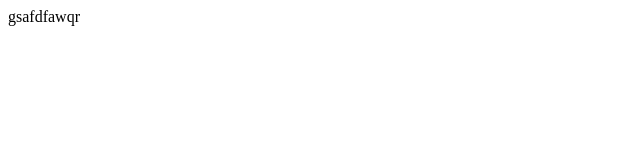
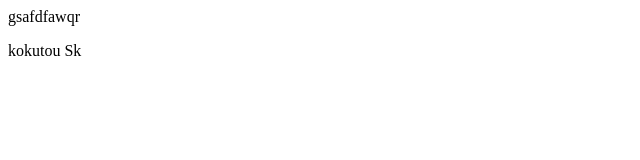
Before and after one commit to Alefex/1_repo_knowing, a plain HTML site: page index.html in a window 1280 px wide. Shown: the full height of the page, 0-640 px from the left. Drawn offline with Linux system fonts and the light colour scheme.

Commit message:
commiting

```diff
--- a/index.html
+++ b/index.html
@@ -8,5 +8,6 @@
 </head>
 <body>
     gsafdfawqr
+    <p>kokutou Sk</p>
 </body>
 </html>
```
